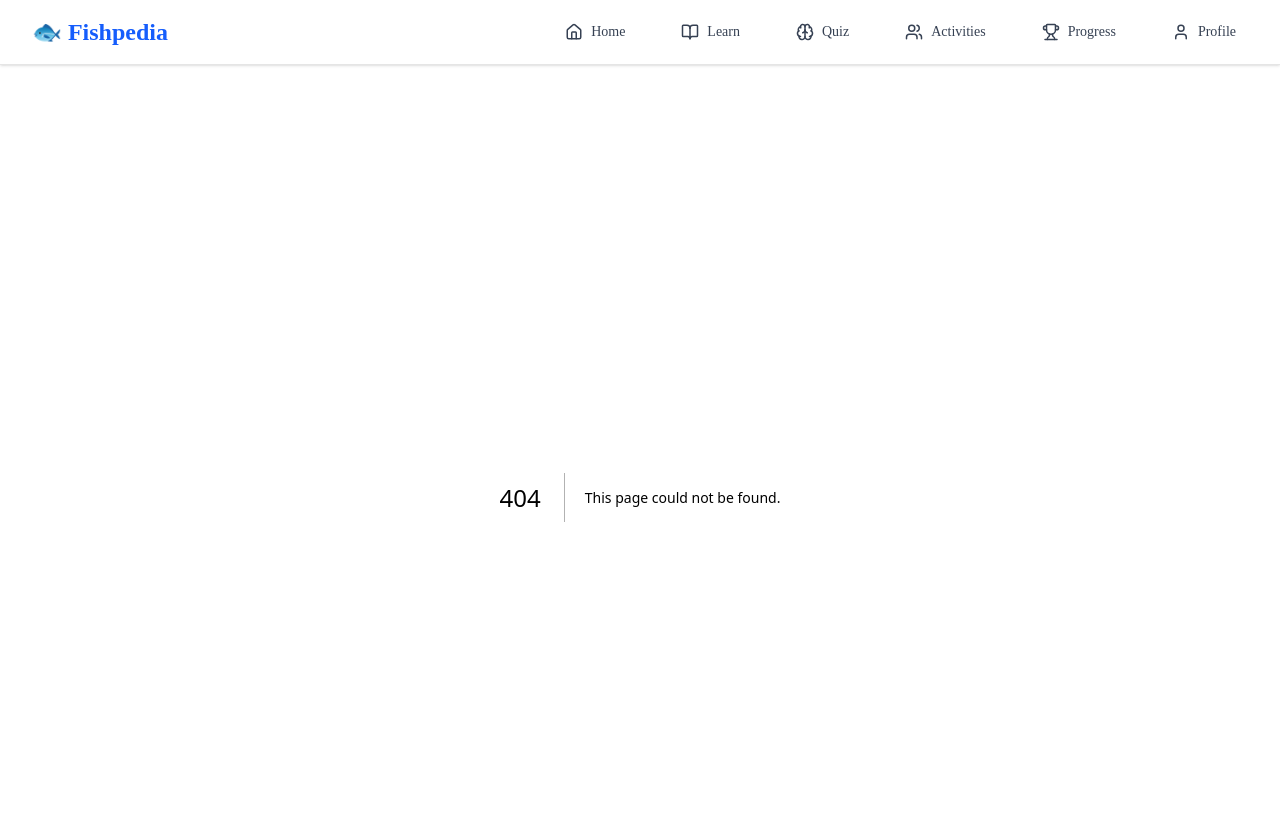
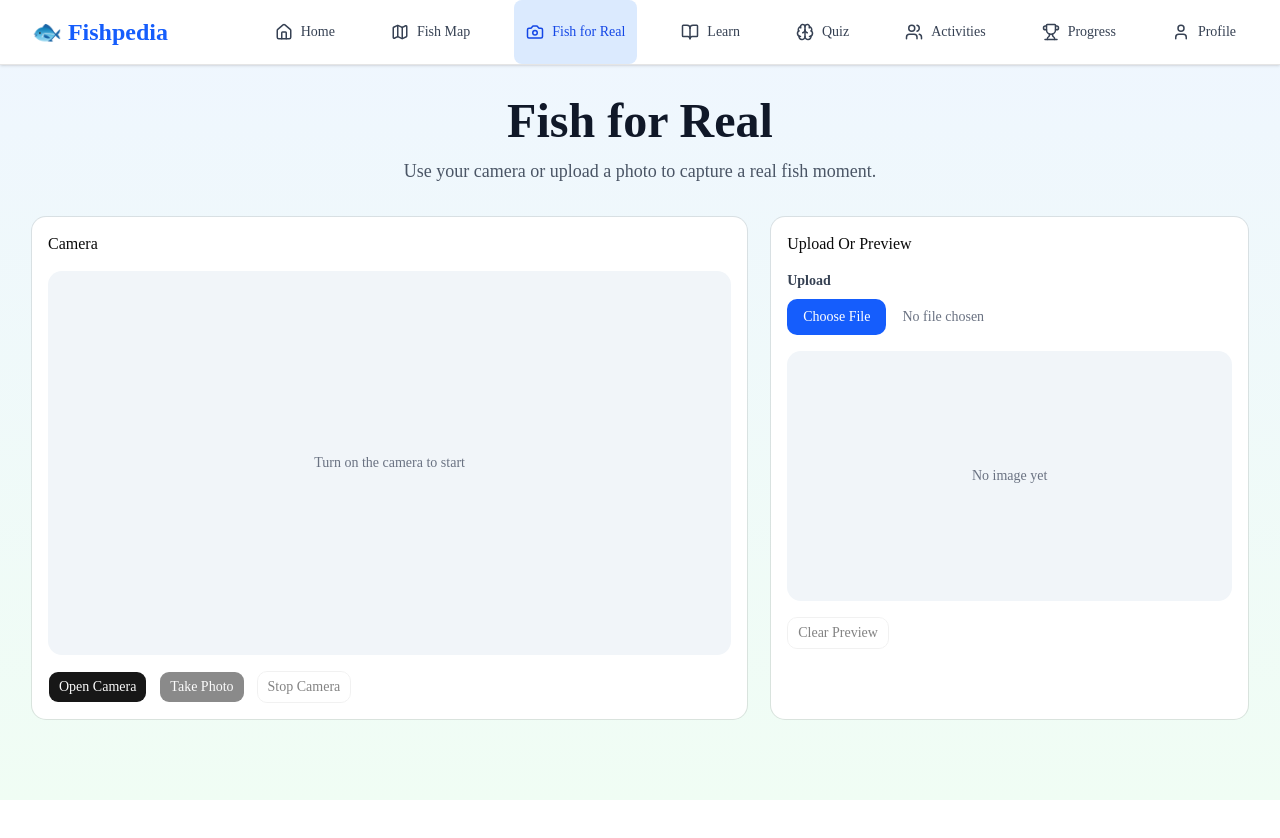
Before and after one commit to TingChiehLin/fishpedia, a Next.js app: page /fish-for-real in a window 1280 px wide. Before the commit this address had no page. Shown: the top 838 px of the page. After the commit the page ends 800 px from the top, so only its background shows below. Built offline with nearby package versions, Linux system fonts and the light colour scheme.

Commit message:
camera and upload function setup

```diff
--- /dev/null
+++ b/src/app/fish-for-real/page.tsx
@@ -0,0 +1,18 @@
+import FishForRealCapture from "@/components/ui/FishForRealCapture";
+
+export default function FishForRealPage() {
+  return (
+    <div className="space-y-8">
+      <header className="text-center space-y-3">
+        <h1 className="text-4xl md:text-5xl font-bold text-gray-900">
+          Fish for Real
+        </h1>
+        <p className="text-lg text-gray-600 max-w-2xl mx-auto">
+          Use your camera or upload a photo to capture a real fish moment.
+        </p>
+      </header>
+
+      <FishForRealCapture />
+    </div>
+  );
+}
--- a/src/app/page.tsx
+++ b/src/app/page.tsx
@@ -1,7 +1,7 @@
 import HeroSection from "@/components/layout/HeroSection";
 import FeatureCard from "@/components/ui/FeatureCard";
 import FishCard from "@/components/cards/FishCard";
-import { BookOpen, Brain, Users, Trophy, User } from "lucide-react";
+import { BookOpen, Brain, Users, Trophy, User, Map, Camera } from "lucide-react";
 import { api } from "@/lib/services/api";
 
 export default async function Home() {
@@ -11,6 +11,18 @@ export default async function Home() {
   const dailyFact = facts[0]; // For demo, show first fact
 
   const features = [
+    {
+      title: "Fish Map",
+      description: "Tap a place and see which fish live there.",
+      icon: Map,
+      href: "/fish-map",
+    },
+    {
+      title: "Fish for Real",
+      description: "Use your camera or upload a fish photo.",
+      icon: Camera,
+      href: "/fish-for-real",
+    },
     {
       title: "Learn About Fish",
       description: "Discover amazing fish species and their habitats.",
--- a/src/components/layout/Navbar.tsx
+++ b/src/components/layout/Navbar.tsx
@@ -4,11 +4,13 @@
 
 import Link from "next/link";
 import { usePathname } from "next/navigation";
-import { Home, BookOpen, Brain, Users, Trophy, User } from "lucide-react";
+import { Home, BookOpen, Brain, Users, Trophy, User, Map, Camera } from "lucide-react";
 import { cn } from "@/lib/utils";
 
 const navItems = [
   { href: "/", label: "Home", icon: Home },
+  { href: "/fish-map", label: "Fish Map", icon: Map },
+  { href: "/fish-for-real", label: "Fish for Real", icon: Camera },
   { href: "/learn", label: "Learn", icon: BookOpen },
   { href: "/quiz", label: "Quiz", icon: Brain },
   { href: "/activities", label: "Activities", icon: Users },
--- /dev/null
+++ b/src/components/ui/FishForRealCapture.tsx
@@ -0,0 +1,178 @@
+"use client";
+
+import { useEffect, useRef, useState } from "react";
+import { Button } from "@/components/ui/button";
+import { Card, CardContent, CardHeader, CardTitle } from "@/components/ui/card";
+
+export default function FishForRealCapture() {
+  const videoRef = useRef<HTMLVideoElement | null>(null);
+  const streamRef = useRef<MediaStream | null>(null);
+  const [isCameraOn, setIsCameraOn] = useState(false);
+  const [previewUrl, setPreviewUrl] = useState<string | null>(null);
+  const [cameraError, setCameraError] = useState<string | null>(null);
+  const [streamReady, setStreamReady] = useState(false);
+
+  const stopCamera = () => {
+    streamRef.current?.getTracks().forEach((track) => track.stop());
+    streamRef.current = null;
+    setIsCameraOn(false);
+    setStreamReady(false);
+  };
+
+  const startCamera = async () => {
+    try {
+      setCameraError(null);
+      if (!navigator.mediaDevices?.getUserMedia) {
+        setCameraError("Camera not supported in this browser.");
+        return;
+      }
+      const stream = await navigator.mediaDevices.getUserMedia({
+        video: { facingMode: { ideal: "environment" } },
+        audio: false,
+      });
+      streamRef.current = stream;
+      setIsCameraOn(true);
+    } catch (error) {
+      setCameraError(
+        error instanceof Error ? error.message : "Unable to access camera."
+      );
+      stopCamera();
+    }
+  };
+
+  const takePhoto = () => {
+    const video = videoRef.current;
+    if (!video) return;
+
+    const canvas = document.createElement("canvas");
+    canvas.width = video.videoWidth;
+    canvas.height = video.videoHeight;
+    const ctx = canvas.getContext("2d");
+    if (!ctx) return;
+
+    ctx.drawImage(video, 0, 0, canvas.width, canvas.height);
+    const dataUrl = canvas.toDataURL("image/png");
+    setPreviewUrl(dataUrl);
+  };
+
+  const onUpload = (event: React.ChangeEvent<HTMLInputElement>) => {
+    const file = event.target.files?.[0];
+    if (!file) return;
+    const reader = new FileReader();
+    reader.onload = () => {
+      setPreviewUrl(reader.result as string);
+    };
+    reader.readAsDataURL(file);
+  };
+
+  useEffect(() => {
+    if (!isCameraOn || !videoRef.current || !streamRef.current) return;
+    const video = videoRef.current;
+    video.srcObject = streamRef.current;
+    const handleLoaded = async () => {
+      try {
+        await video.play();
+        setStreamReady(true);
+      } catch (error) {
+        setCameraError(
+          error instanceof Error ? error.message : "Unable to start video."
+        );
+      }
+    };
+    video.addEventListener("loadedmetadata", handleLoaded);
+    return () => {
+      video.removeEventListener("loadedmetadata", handleLoaded);
+    };
+  }, [isCameraOn]);
+
+  useEffect(() => {
+    return () => {
+      stopCamera();
+    };
+  }, []);
+
+  return (
+    <div className="grid grid-cols-1 lg:grid-cols-[1.2fr_0.8fr] gap-6">
+      <Card>
+        <CardHeader>
+          <CardTitle>Camera</CardTitle>
+        </CardHeader>
+        <CardContent className="space-y-4">
+          <div className="bg-slate-100 rounded-xl overflow-hidden aspect-video flex items-center justify-center">
+            {isCameraOn ? (
+              <video
+                ref={videoRef}
+                autoPlay
+                playsInline
+                muted
+                className="w-full h-full object-cover"
+              />
+            ) : (
+              <p className="text-sm text-gray-500">
+                Turn on the camera to start
+              </p>
+            )}
+          </div>
+          {isCameraOn && !streamReady && !cameraError && (
+            <p className="text-sm text-gray-500">
+              Starting camera… If nothing appears, try Stop Camera and Open
+              Camera again.
+            </p>
+          )}
+          {cameraError && (
+            <p className="text-sm text-red-600">{cameraError}</p>
+          )}
+          <div className="flex flex-wrap gap-3">
+            <Button onClick={startCamera} disabled={isCameraOn}>
+              Open Camera
+            </Button>
+            <Button onClick={takePhoto} disabled={!isCameraOn}>
+              Take Photo
+            </Button>
+            <Button variant="outline" onClick={stopCamera} disabled={!isCameraOn}>
+              Stop Camera
+            </Button>
+          </div>
+        </CardContent>
+      </Card>
+
+      <Card>
+        <CardHeader>
+          <CardTitle>Upload Or Preview</CardTitle>
+        </CardHeader>
+        <CardContent className="space-y-4">
+          <label className="block">
+            <span className="text-sm font-semibold text-gray-700">Upload</span>
+            <input
+              type="file"
+              accept="image/*"
+              capture="environment"
+              onChange={onUpload}
+              className="mt-2 block w-full text-sm text-gray-500 file:mr-4 file:rounded-lg file:border-0 file:bg-blue-600 file:px-4 file:py-2 file:text-white hover:file:bg-blue-500"
+            />
+          </label>
+
+          <div className="bg-slate-100 rounded-xl overflow-hidden aspect-video flex items-center justify-center">
+            {previewUrl ? (
+              <img
+                src={previewUrl}
+                alt="Preview"
+                className="w-full h-full object-cover"
+              />
+            ) : (
+              <p className="text-sm text-gray-500">No image yet</p>
+            )}
+          </div>
+
+          <Button
+            variant="outline"
+            onClick={() => setPreviewUrl(null)}
+            disabled={!previewUrl}
+          >
+            Clear Preview
+          </Button>
+        </CardContent>
+      </Card>
+    </div>
+  );
+}
```
